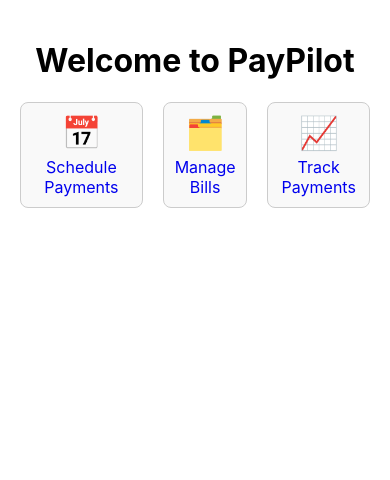
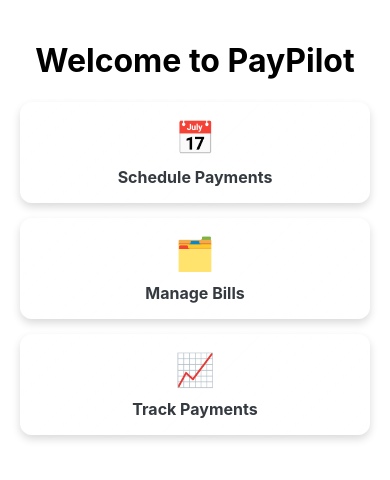
Before and after one commit to qwert123zxcv/PayPilot_FrontEnd, a React (Create React App) app: page / in a window 390 px wide. Shown: the top 480 px of the page. Built offline with nearby package versions, Linux system fonts and the light colour scheme.

Commit message:
Update ManageBillsPage.css

```diff
--- a/src/components/ManageBillsPage/ManageBillsPage.css
+++ b/src/components/ManageBillsPage/ManageBillsPage.css
@@ -1,6 +1,16 @@
+/* Glassy Effect for Manage Bills Page */
 .manage-bills-page {
     text-align: center;
     padding: 20px;
+    background: linear-gradient(135deg, rgba(255, 255, 255, 0.1), rgba(255, 255, 255, 0)); /* Glassy gradient */
+    backdrop-filter: blur(10px); /* Frosted glass effect */
+    -webkit-backdrop-filter: blur(10px);
+    border-radius: 20px;
+    border: 1px solid rgba(255, 255, 255, 0.18); /* Light border */
+    box-shadow: 0 8px 32px rgba(0, 0, 0, 0.37); /* Shadow for depth */
+    background-color: rgba(255, 255, 255, 0.2); /* Slightly more transparent */
+    max-width: 900px;
+    margin: 0 auto;
 }
 
 .icons-container {
@@ -18,16 +28,43 @@
     display: flex;
     flex-direction: column;
     align-items: center;
-    padding: 10px;
-    border: 1px solid #ccc;
-    border-radius: 8px;
-    background-color: #f9f9f9;
-    transition: background-color 0.3s, box-shadow 0.3s;
+    padding: 20px;
+    border-radius: 12px;
+    background: linear-gradient(135deg, rgba(255, 255, 255, 0.2), rgba(255, 255, 255, 0.1)); /* Glassy button background */
+    backdrop-filter: blur(8px);
+    -webkit-backdrop-filter: blur(8px);
+    border: 1px solid rgba(255, 255, 255, 0.2); /* Light border for buttons */
+    transition: background-color 0.3s, box-shadow 0.3s, transform 0.3s;
+    box-shadow: 0 4px 8px rgba(0, 0, 0, 0.15);
 }
 
 .icon-button:hover {
-    background-color: #e0e0e0;
-    box-shadow: 0 4px 8px rgba(0, 0, 0, 0.1);
+    background-color: rgba(255, 255, 255, 0.3); /* Light hover effect */
+    box-shadow: 0 6px 12px rgba(0, 0, 0, 0.2); /* Slightly deeper shadow */
+    transform: scale(1.05); /* Subtle hover scaling */
+}
+
+.icon {
+    font-size: 2.5rem; /* Slightly larger icon */
+    color: #007bff; /* Icon color for better visibility */
+}
+
+.label {
+    margin-top: 10px;
+    font-size: 1.1rem;
+    font-weight: bold;
+    color: #343a40; /* Slightly darker text for better contrast */
+}
+
+/* Responsive Design */
+@media (max-width: 768px) {
+    .icons-container {
+        flex-direction: column;
+        gap: 15px;
+    }
+
+    .icon-button {
+        padding: 15px;
     }
 
     .icon {
@@ -35,6 +72,6 @@
     }
 
     .label {
-    margin-top: 5px;
         font-size: 1rem;
     }
+}
```
Lines whose indentation alone changed are shown as unchanged.
